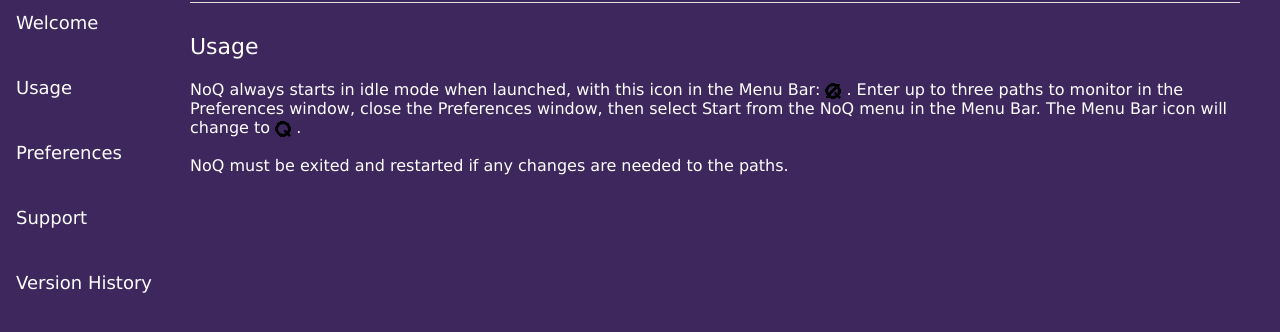
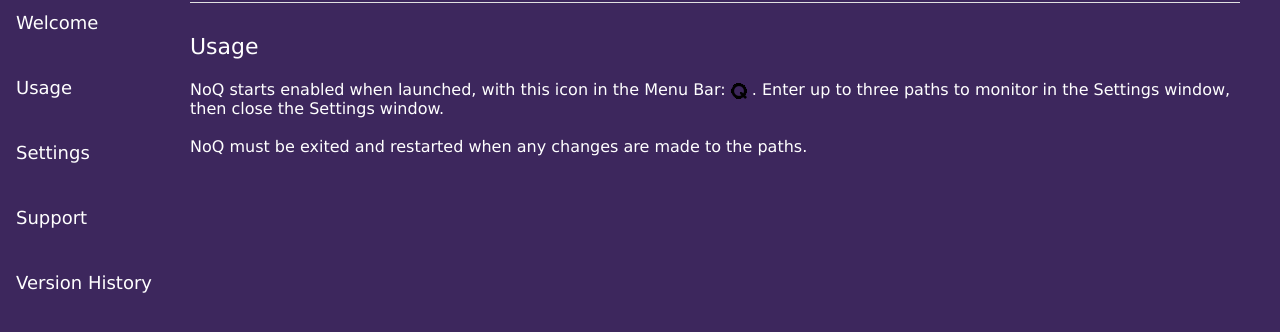
Before and after one commit to lmt3210/NoQ, a plain HTML site: page Resources/help/usage.html in a window 1280 px wide. Shown: the part 78-410 px from the top of the page. Drawn offline with Linux system fonts and the light colour scheme.

Commit message:
Always start enabled; change preferences verbiage to settings; add download link to support help page; update version to 1.0.5 (6).

```diff
--- a/Resources/help/usage.html
+++ b/Resources/help/usage.html
@@ -22,7 +22,7 @@
   <br /><br />
   <a href="usage.html">Usage</a>
   <br /><br />
-  <a href="prefs.html">Preferences</a>
+  <a href="prefs.html">Settings</a>
   <br /><br />
   <a href="support.html">Support</a>
   <br /><br />
@@ -43,16 +43,13 @@
 </div>
 
 <h2>Usage</h2>
-NoQ always starts in idle mode when launched, with this icon in the Menu Bar:
-<img style="vertical-align:middle" src="images/noq.png"
- width="16" height="16"> .
-Enter up to three paths to monitor in the Preferences window, close
-the Preferences window, then select
-Start from the NoQ menu in the Menu Bar. The Menu Bar icon will change to
+NoQ starts enabled when launched, with this icon in the Menu Bar:
 <img style="vertical-align:middle" src="images/noq-16.png"
  width="16" height="16"> .
+Enter up to three paths to monitor in the Settings window, then close
+the Settings window.
 <br /><br />
-NoQ must be exited and restarted if any changes are needed to the paths.
+NoQ must be exited and restarted when any changes are made to the paths.
 <br /><br />
 </div>
 </body>
```
Also changed, not shown: Resources/help/index.html (+1 -1 lines), Resources/help/prefs.html (+2 -2 lines), Resources/help/support.html (+3 -1 lines), Resources/help/versions.html (+3 -1 lines), Resources/help/images/noq.png (deleted), 5 other files.
